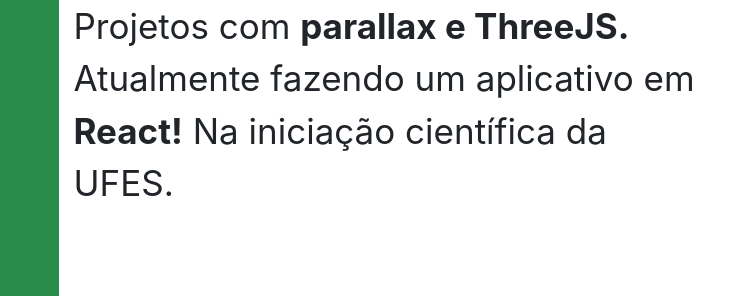
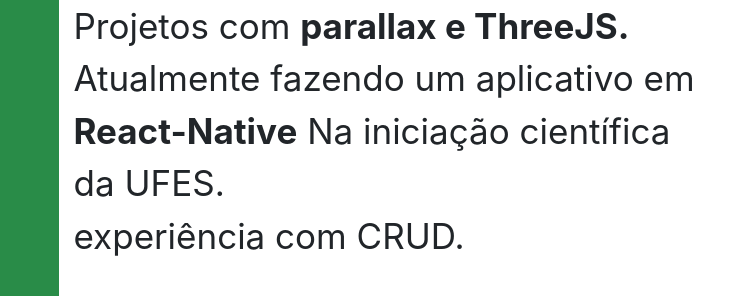
Before and after one commit to ChainaChaina/Curriculum, a plain HTML site: page index.html in a window 1280 px wide. Shown: the part 504-800 px from the top of the page, 254-986 px from the left. Drawn offline with nearby package versions, Linux system fonts and the light colour scheme.

Commit message:
Update index.html

```diff
--- a/index.html
+++ b/index.html
@@ -35,7 +35,9 @@
         <br>
         Projetos com <b>parallax e ThreeJS.</b>
         <br>
-        Atualmente fazendo um aplicativo em <b>React!</b> Na iniciação científica da UFES.
+        Atualmente fazendo um aplicativo em <b>React-Native</b> Na iniciação científica da UFES.
+        <br>
+        experiência com CRUD.
 
       </div>
     </div>
```
